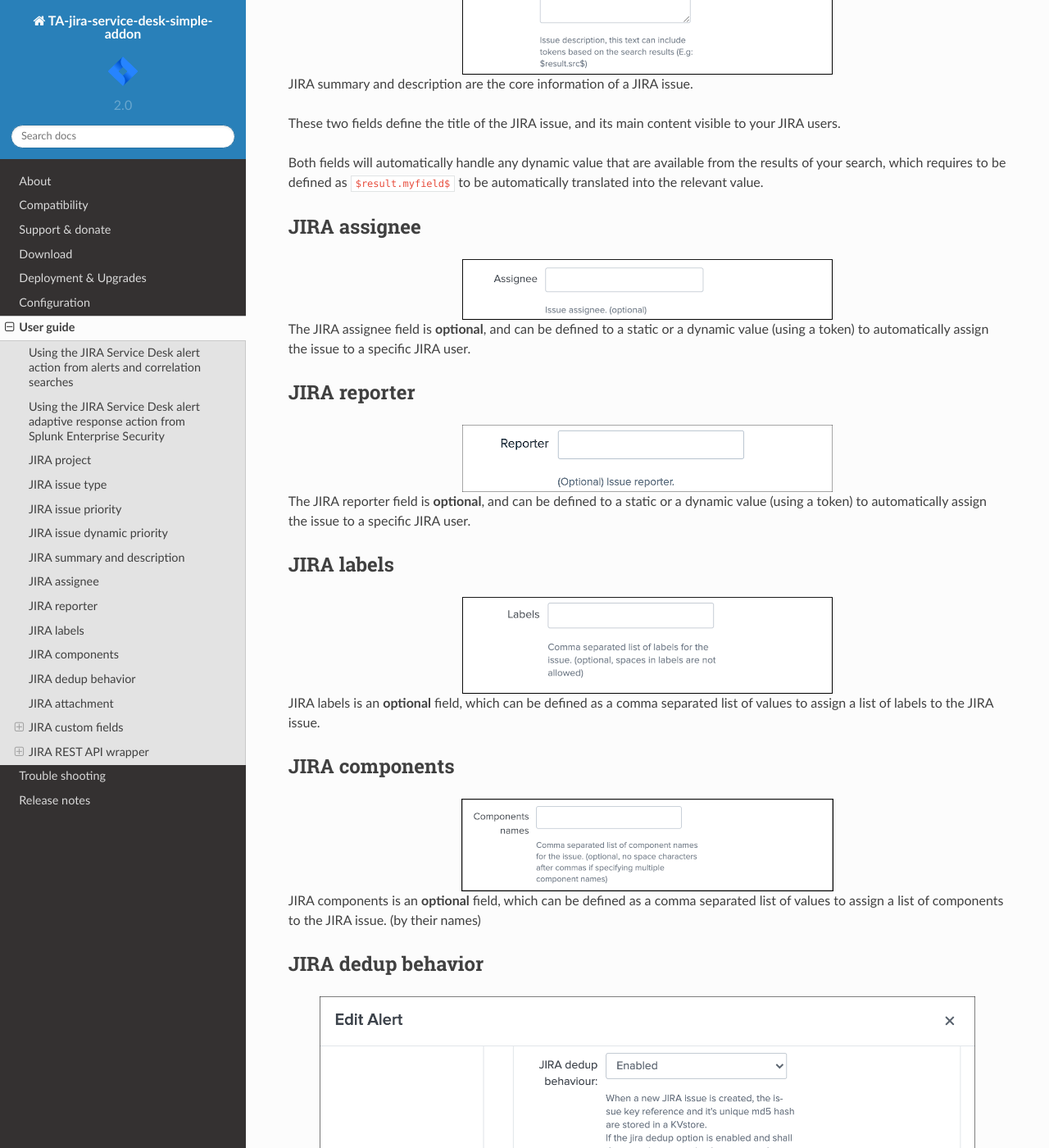
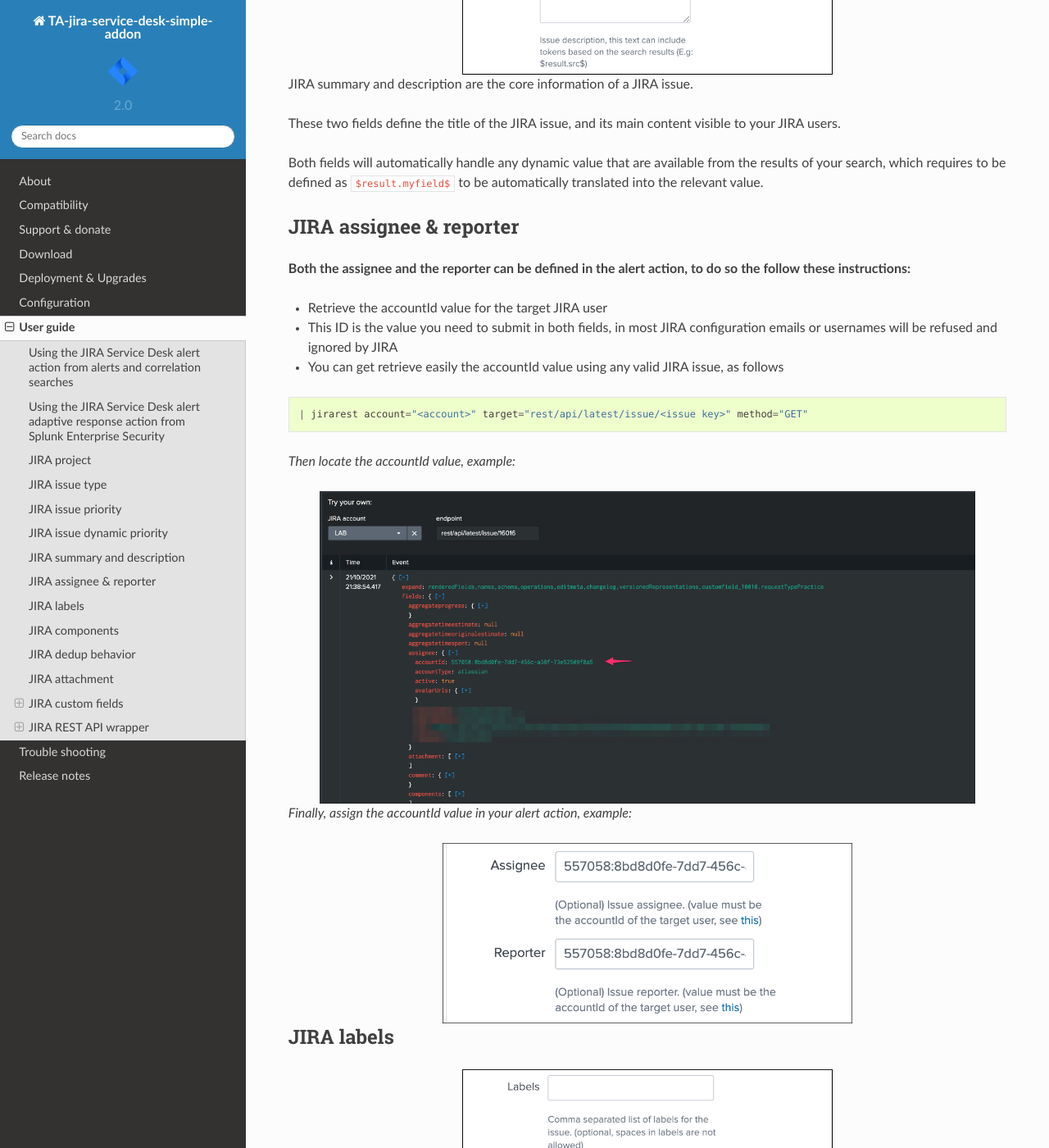
Before and after one commit to guilhemmarchand/TA-jira-service-desk-simple-addon, a Sphinx documentation site: the page built from docs/userguide.rst, in a window 1280 px wide and 1400 px high, scrolled down 4534 px. Shown: the whole window at 82% size. Built offline with Sphinx 7.4.7 and the Read the Docs theme 2.0.0, drawn with Linux system fonts in a browser that asks for light colours.

Commit message:
Fix Issue #118

```diff
--- a/docs/userguide.rst
+++ b/docs/userguide.rst
@@ -100,23 +100,33 @@
 
 Both fields will automatically handle any dynamic value that are available from the results of your search, which requires to be defined as ``$result.myfield$`` to be automatically translated into the relevant value.
 
-JIRA assignee
-=============
+JIRA assignee & reporter
+========================
 
-.. image:: img/userguide7.png
-   :alt: userguide7.png
+**Both the assignee and the reporter can be defined in the alert action, to do so the follow these instructions:**
+
+- Retrieve the accountId value for the target JIRA user
+- This ID is the value you need to submit in both fields, in most JIRA configuration emails or usernames will be refused and ignored by JIRA
+- You can get retrieve easily the accountId value using any valid JIRA issue, as follows
+
+
+::
+
+   | jirarest account="<account>" target="rest/api/latest/issue/<issue key>" method="GET"
+
+*Then locate the accountId value, example:*
+
+.. image:: img/assignee_and_reporter.png
+   :alt: assignee_and_reporter.png
    :align: center
+   :width: 800px
 
-The JIRA assignee field is **optional**, and can be defined to a static or a dynamic value (using a token) to automatically assign the issue to a specific JIRA user.
+*Finally, assign the accountId value in your alert action, example:*
 
-JIRA reporter
-=============
-
-.. image:: img/jira_reporter.png
-   :alt: jira_reporter.png
+.. image:: img/assignee_and_reporter2.png
+   :alt: assignee_and_reporter2.png
    :align: center
-
-The JIRA reporter field is **optional**, and can be defined to a static or a dynamic value (using a token) to automatically assign the issue to a specific JIRA user.
+   :width: 500px
 
 JIRA labels
 ===========
```
Also changed, not shown: docs/img/assignee_and_reporter.png (added), docs/img/assignee_and_reporter2.png (added), 2 other files.
